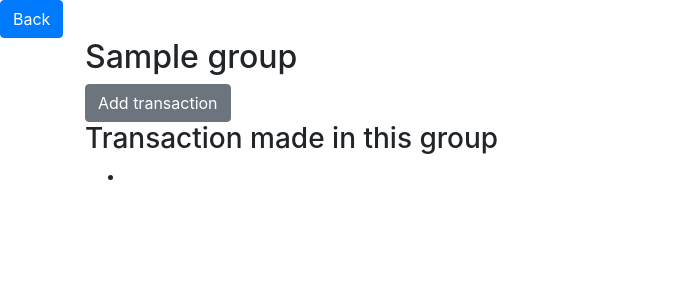
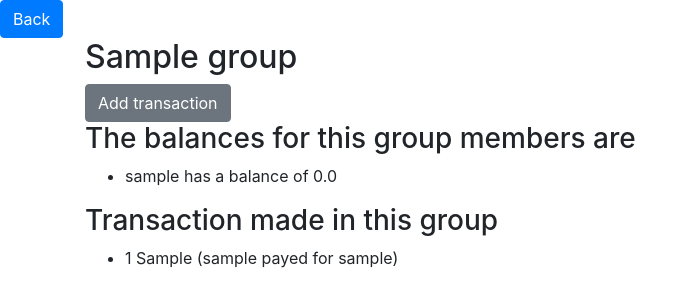
Before and after one commit to SEM1INFOENS/multiplanner, a Django app: page /groups/group/1 in a window 1280 px wide. Shown: the part 56-363 px from the top of the page, without its empty margins (0-698 px from the left). Run offline with Django 3.2, Linux system fonts and the light colour scheme; a user stored in the database is signed in; tables that the repository leaves empty hold one stand-in row (values such as "Sample post"); some libraries are stand-ins or nearby versions.

Commit message:
Balance done!

```diff
--- a/groups/templates/group_number.html
+++ b/groups/templates/group_number.html
@@ -35,13 +35,22 @@
 
 
 {% if transactions%}
+	<h3> The balances for this group members are</h3>
+		<ul>
+		{% for user,b in list_context %}
+ 			<li>{{ user }} has a balance of {{b}} </li>
+  		{% endfor %}
+		</ul>
+
 	<h3> Transaction made in this group </h3>
 	<ul>
 		{% for t in transactions %}
- 			<li>{{ i }} </li>
+ 			<li>{{forloop.counter}} {{ t}} </li>
   		{% endfor %}
 	</ul>
 {% endif %}
 
 
+
+
 {% endblock %}
--- a/groups/views.py
+++ b/groups/views.py
@@ -44,7 +44,8 @@ def edit_group (request,ide):
 @login_required
 def group_number (request,ide):
 	group = get_object_or_404(Group, pk=ide)
-	#balance = resolution.balance_in_floats(group)
+	# For the moment calculate the balance each time we click on the group
+	balance = resolution.balance_in_floats(group)
 	#res = resolution.resolution(group,balance)
 
 	if request.method == 'POST':
@@ -56,12 +57,17 @@ def group_number (request,ide):
 	else:
 		form = TransactionForm(current_group=group)
 
-	transactions = [t for t in group.transactions.all()]
+	list_context =[]
+	members = [m for m in group.members.all()]
+	for i in range(len(balance)):
+		list_context.append((members[i],balance[i]))
+
 	context= {
 		'group' : group,
-		#'balance' : balance,
+		'balance' : balance,
+		'list_context' : list_context,
 		#'resolution' : res ,
-		'transactions' : transactions,
+		'transactions' :  group.transactions.all(),
 		'form' : form,
 	}
 	return render(request, 'group_number.html',context)
```
